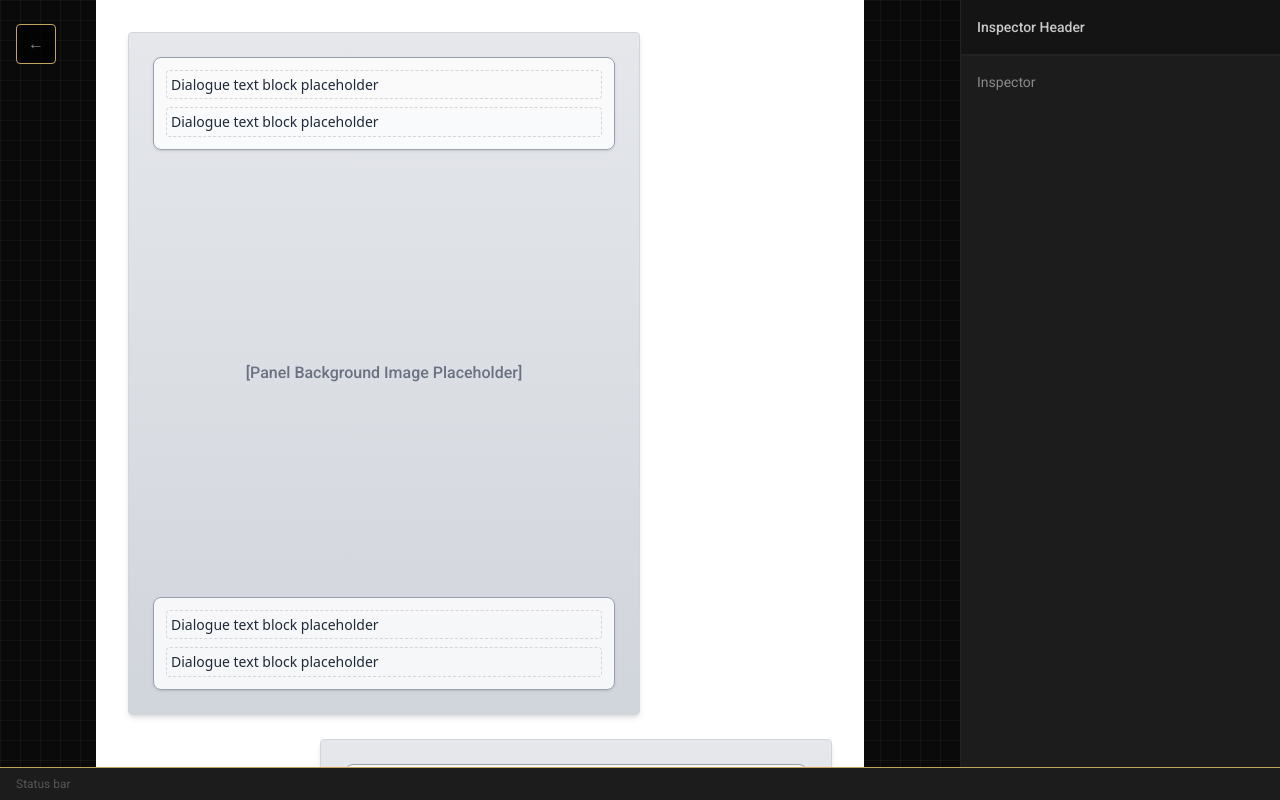
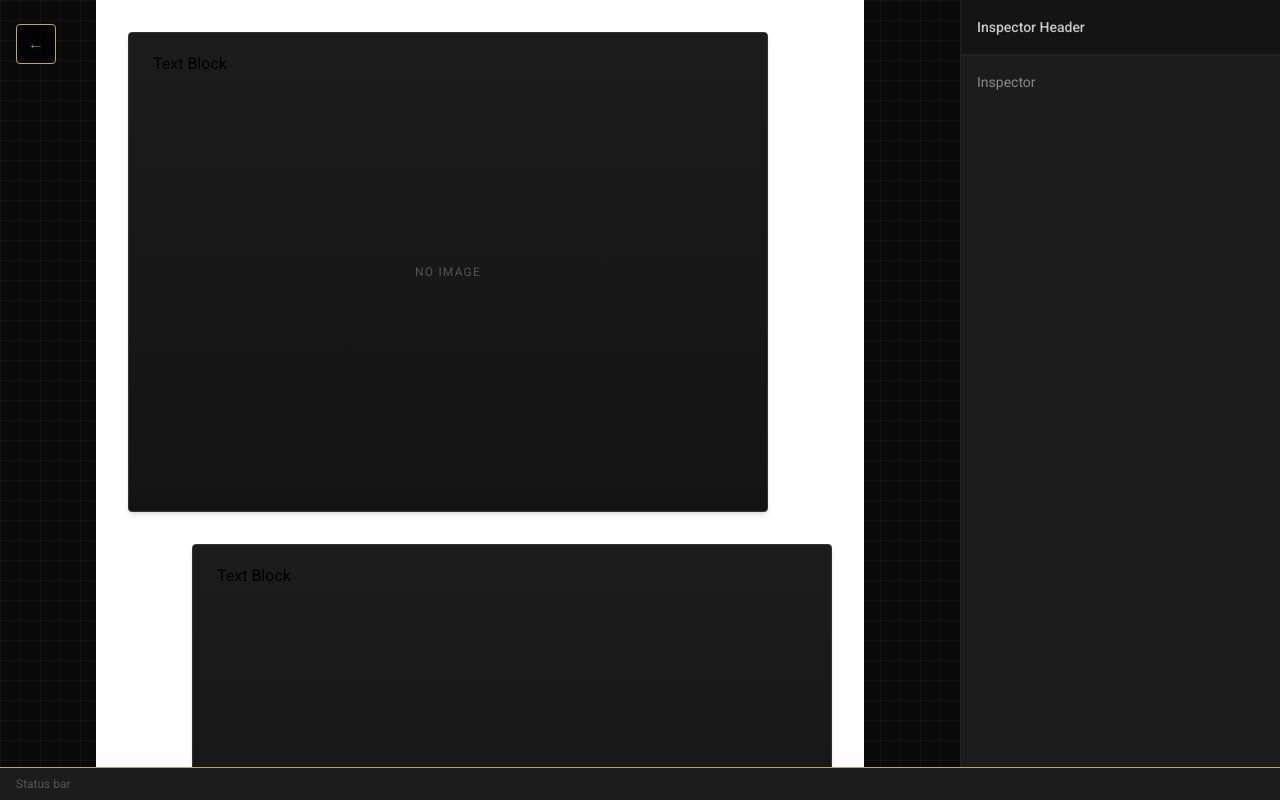
Before and after one commit to onth0s/takegumi, a Next.js app: page /workspace in a window 1280 px wide. Built offline with nearby package versions, Linux system fonts and the light colour scheme.

Commit message:
quicksave

```diff
--- a/src/components/canvas/WPanel/WPanel.tsx
+++ b/src/components/canvas/WPanel/WPanel.tsx
@@ -1,14 +1,34 @@
+import type { WPanel as WPanelType } from "@/types/canvas";
 import WTextGroup from "../WTextGroup";
 
-export default function WPanel() {
+interface Props {
+  panel: WPanelType;
+}
+
+export default function WPanel({ panel }: Props) {
   return (
-    <div className="relative w-full max-w-lg aspect-[3/4] bg-gray-100 border border-gray-300 rounded shadow-md overflow-hidden p-6 flex flex-col justify-between">
-      <div className="absolute inset-0 bg-gradient-to-b from-gray-200 to-gray-300 flex items-center justify-center text-gray-500 font-medium">
-        [Panel Background Image Placeholder]
-      </div>
-      <div className="relative z-10 flex flex-col gap-4 h-full justify-between">
-        <WTextGroup />
-        <WTextGroup />
+    <div
+      className="relative bg-surface-elevated border border-border-default rounded shadow-md overflow-hidden flex-shrink-0"
+      style={{ width: panel.width, height: panel.height }}
+    >
+      {/* Background image layer */}
+      {panel.imageUrl ? (
+        <img
+          src={panel.imageUrl}
+          alt=""
+          className="absolute inset-0 w-full h-full object-cover"
+        />
+      ) : (
+        <div className="absolute inset-0 bg-gradient-to-b from-surface-elevated to-surface flex items-center justify-center text-text-tertiary text-xs tracking-widest uppercase">
+          No Image
+        </div>
+      )}
+
+      {/* Text group overlay — absolutely positioned within panel coordinate space */}
+      <div className="relative w-full h-full">
+        {panel.textGroups.map((group) => (
+          <WTextGroup key={group.id} group={group} />
+        ))}
       </div>
     </div>
   );
--- a/src/components/canvas/WProject/WProject.tsx
+++ b/src/components/canvas/WProject/WProject.tsx
@@ -1,14 +1,18 @@
+import type { WProject as WProjectType } from "@/types/canvas";
 import WPanel from "../WPanel";
 
-export default function WProject() {
+interface Props {
+  project: WProjectType;
+}
+
+export default function WProject({ project }: Props) {
   return (
-    <div className="w-4/5 bg-white h-full overflow-y-auto no-scrollbar flex flex-col gap-6 p-8">
-      <div className="self-start w-full max-w-lg">
-        <WPanel />
-      </div>
-      <div className="self-end w-full max-w-lg">
-        <WPanel />
-      </div>
+    <div className="w-4/5 bg-white h-full overflow-y-auto no-scrollbar flex flex-col gap-8 p-8">
+      {project.panels.map((panel, i) => (
+        <div key={panel.id} className={i % 2 === 0 ? "self-start" : "self-end"}>
+          <WPanel panel={panel} />
+        </div>
+      ))}
     </div>
   );
 }
--- a/src/components/canvas/WTextBlock/WTextBlock.tsx
+++ b/src/components/canvas/WTextBlock/WTextBlock.tsx
@@ -1,7 +1,24 @@
-export default function WTextBlock() {
+import type { WTextBlock as WTextBlockType } from "@/types/canvas";
+
+interface Props {
+  block: WTextBlockType;
+}
+
+export default function WTextBlock({ block }: Props) {
+  const { text, style } = block;
   return (
-    <div className="text-sm font-sans text-gray-800 leading-snug p-1 border border-dashed border-gray-300 rounded">
-      Dialogue text block placeholder
+    <div
+      style={{
+        fontSize: style.fontSize != null ? `${style.fontSize}px` : undefined,
+        fontWeight: style.fontWeight,
+        color: style.color,
+        fontFamily: style.fontFamily,
+        lineHeight: style.lineHeight,
+        textAlign: style.textAlign ?? "center",
+      }}
+      className="leading-snug px-1"
+    >
+      {text}
     </div>
   );
 }
--- a/src/components/canvas/WTextGroup/WTextGroup.tsx
+++ b/src/components/canvas/WTextGroup/WTextGroup.tsx
@@ -1,10 +1,19 @@
+import type { WTextGroup as WTextGroupType } from "@/types/canvas";
 import WTextBlock from "../WTextBlock";
 
-export default function WTextGroup() {
+interface Props {
+  group: WTextGroupType;
+}
+
+export default function WTextGroup({ group }: Props) {
   return (
-    <div className="relative p-3 bg-white/80 border border-gray-400 rounded-lg shadow-sm backdrop-blur-xs flex flex-col gap-2">
-      <WTextBlock />
-      <WTextBlock />
+    <div
+      className="absolute flex flex-col gap-1"z
+      style={{ left: group.x, top: group.y }}
+    >
+      {group.blocks.map((block) => (
+        <WTextBlock key={block.id} block={block} />
+      ))}
     </div>
   );
 }
--- a/src/components/layout/Editor/Viewport.tsx
+++ b/src/components/layout/Editor/Viewport.tsx
@@ -1,9 +1,35 @@
+"use client";
+import { useEffect } from "react";
 import { WProject } from "@/components/canvas";
+import { useProjectStore } from "@/stores/projectStore";
+import { useHydration } from "@/hooks/useHydration";
+import { createBlankProject } from "@/utils/createProject";
 
 export default function Viewport() {
+  const hydrated = useHydration();
+  const project = useProjectStore((s) => s.project);
+  const setProject = useProjectStore((s) => s.setProject);
+
+  // Seed a blank project the first time the store hydrates with no saved data.
+  useEffect(() => {
+    if (hydrated && project === null) {
+      setProject(createBlankProject());
+    }
+  }, [hydrated, project, setProject]);
+
+  if (!hydrated) {
+    return (
+      <div className="flex-1 h-full bg-grid flex items-center justify-center text-text-secondary text-xs tracking-widest uppercase">
+        Loading…
+      </div>
+    );
+  }
+
+  if (!project) return null;
+
   return (
     <div className="flex-1 h-full overflow-hidden bg-grid flex items-center justify-center">
-      <WProject />
+      <WProject project={project} />
     </div>
   );
 }
--- a/src/types/canvas.ts
+++ b/src/types/canvas.ts
@@ -34,6 +34,8 @@ export interface WTextGroup {
 export interface WPanel {
   id: string;
   imageUrl: string | null;
+  x: number;
+  y: number;
   width: number;
   height: number;
   textGroups: WTextGroup[];
--- /dev/null
+++ b/src/utils/createProject.ts
@@ -0,0 +1,74 @@
+import type { WProject, WPanel, WTextGroup, WTextBlock } from "@/types/canvas";
+
+/** Thin wrapper around crypto.randomUUID — available in all modern browsers and Node ≥19. */
+function uid(): string {
+  return crypto.randomUUID();
+}
+
+/** Default WTextBlock — a single "Text Block" entry for a fresh panel. */
+function createDefaultBlock(): WTextBlock {
+  return {
+    id: uid(),
+    text: "Text Block",
+    style: {
+      fontSize: 16,
+      fontWeight: "400",
+      color: "#000000",
+      textAlign: "center",
+    },
+  };
+}
+
+/** Default WTextGroup — one group pre-seeded with a single default block. */
+function createDefaultTextGroup(): WTextGroup {
+  return {
+    id: uid(),
+    x: 20,
+    y: 20,
+    width: 0,  // computed by useWPath in Phase 2
+    height: 0, // computed by useWPath in Phase 2
+    style: {
+      opacity: 0.5,
+      backgroundColor: "#00000000",
+      borderRadius: 8,
+      borderWidth: 0,
+      shapeType: "rounded-rectangle",
+    },
+    tailAnchor: null,
+    blocks: [createDefaultBlock()],
+  };
+}
+
+/**
+ * Creates a blank WPanel with sensible defaults.
+ * `overrides` is typed as Partial<WPanel> and spread last — TypeScript enforces
+ * that every key in `overrides` belongs to WPanel, so there is no silent field
+ * mismatch. The spread is not pointless: it lets callers (e.g. a future
+ * "duplicate panel" action) selectively override id, imageUrl, position, etc.
+ * without having to reconstruct the full object.
+ */
+export function createBlankPanel(overrides?: Partial<WPanel>): WPanel {
+  return {
+    id: uid(),
+    imageUrl: null,
+    x: 0,
+    y: 0,
+    width: 640,
+    height: 480,
+    textGroups: [createDefaultTextGroup()],
+    style: {},
+    ...overrides,
+  };
+}
+
+/** Creates a blank WProject seeded with two panels, each with one default text group. */
+export function createBlankProject(name = "Untitled Project"): WProject {
+  const now = new Date().toISOString();
+  return {
+    id: uid(),
+    name,
+    panels: [createBlankPanel(), createBlankPanel()],
+    createdAt: now,
+    updatedAt: now,
+  };
+}
```
